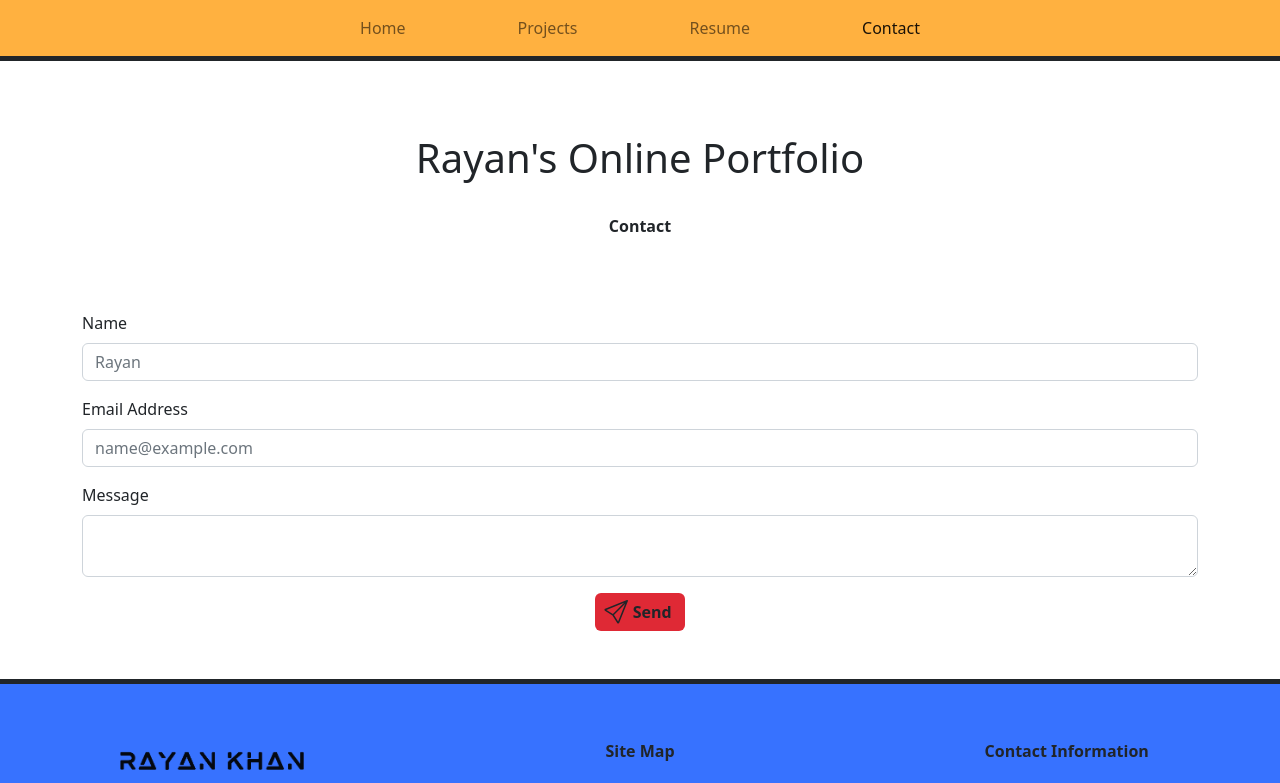
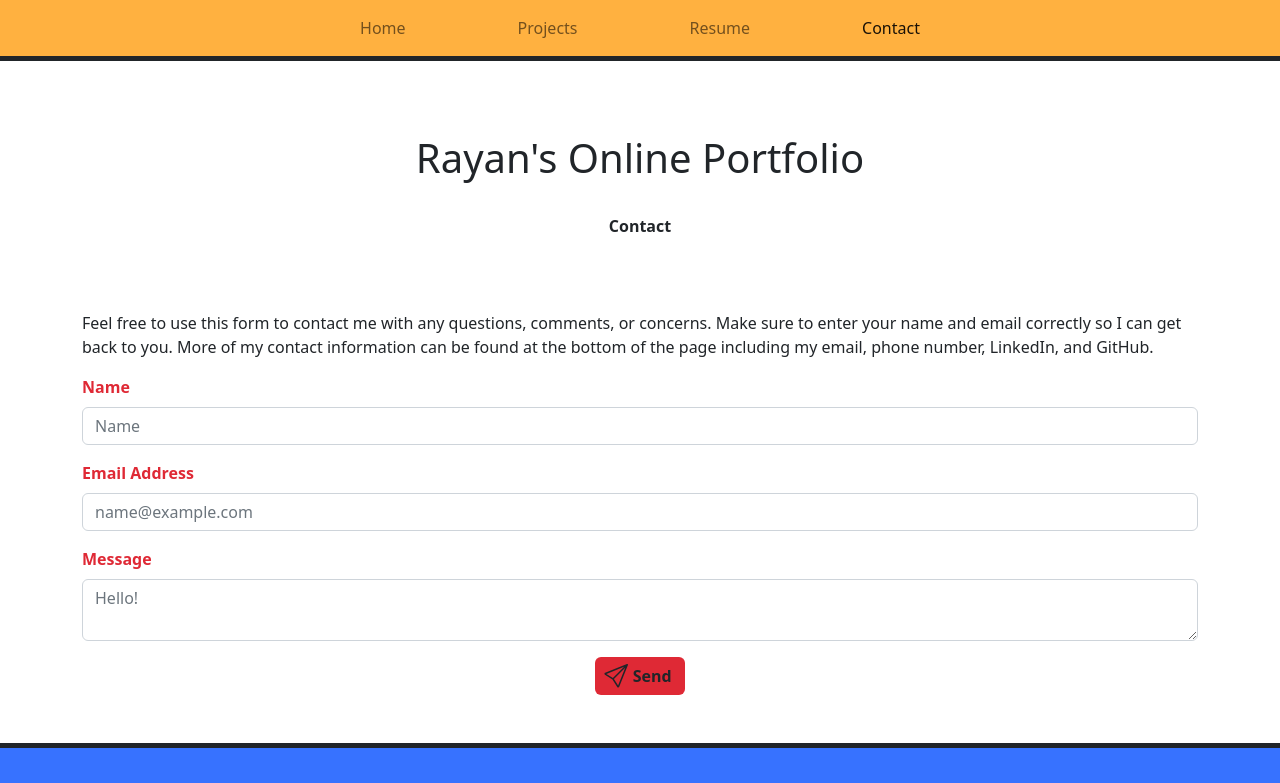
Before and after one commit to rkhan71/myportfolio, a React (Create React App) app: page /contact in a window 1280 px wide. Shown: the top 783 px of the page. Built offline with nearby package versions, Linux system fonts and the light colour scheme.

Commit message:
updates contact page UI

```diff
--- a/src/Contact.js
+++ b/src/Contact.js
@@ -23,7 +23,7 @@ const Contact = () => {
         event.preventDefault();
         const formData = new FormData(event.target);
 
-        formData.append("access_key", null);
+        formData.append("access_key", "29d903e4-26b6-4a37-a5e2-91b442f8f9ea");
 
         const res = await fetch("https://api.web3forms.com/submit", {
             method: "POST",
@@ -50,24 +50,28 @@ const Contact = () => {
             {loading && <Loading />}
             {error && <Error error={ error } />}
             {!(sent) && !(loading) && !(error) && (
-                <form className="form container needs-validation" onSubmit={ handleSubmit } noValidate>
+                <div className="container">
                     <div className="mb-3">
-                        <label htmlFor="name" className="form-label">Name</label>
-                        <input type="text" className="form-control" id="name" name="name" placeholder="Rayan" required/>
+                        Feel free to use this form to contact me with any questions, comments, or concerns. Make sure to enter your name and email correctly so I can get back to you. More of my contact information can be found at the bottom of the page including my email, phone number, LinkedIn, and GitHub.
+                    </div>
+                    <form className="form needs-validation" onSubmit={ handleSubmit } noValidate>
+                        <div className="mb-3">
+                            <label htmlFor="name" className="form-label red-color fw-bold">Name</label>
+                            <input type="text" className="form-control" id="name" name="name" placeholder="Name" required/>
                             <div className="invalid-feedback">
                                 Please enter your name
                             </div>
                         </div>
                         <div className="mb-3">
-                        <label htmlFor="email" className="form-label">Email Address</label>
+                            <label htmlFor="email" className="form-label red-color fw-bold">Email Address</label>
                             <input type="email" className="form-control" id="email" name="email" placeholder="name@example.com" required/>
                             <div className="invalid-feedback">
                                 Please enter a valid email address
                             </div>
                         </div>
                         <div className="mb-3">
-                        <label htmlFor="message" className="form-label">Message</label>
-                        <textarea className="form-control" id="message" name="message" required></textarea>
+                            <label htmlFor="message" className="form-label red-color fw-bold">Message</label>
+                            <textarea className="form-control" id="message" name="message" placeholder="Hello!" required></textarea>
                             <div className="invalid-feedback">
                                 Please enter a message
                             </div>
@@ -76,9 +80,10 @@ const Contact = () => {
                             <button type="submit" className="btn fw-bold double-space"><Send />  Send</button>
                         </div>
                     </form>
+                </div>
             )}
             {sent && (
-                <div className="container text-center">
+                <div className="container text-center fw-bold red-color">
                     Message sent successfuly!
                 </div>
             )}
```
Lines whose indentation alone changed are shown as unchanged.
